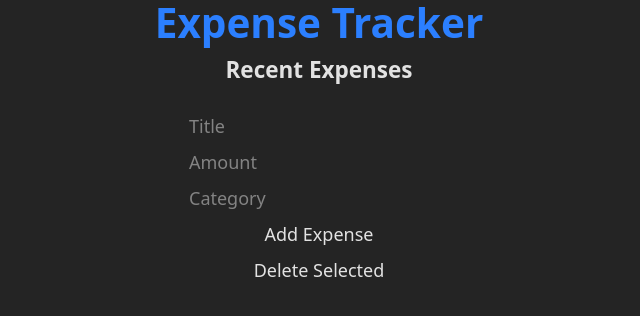
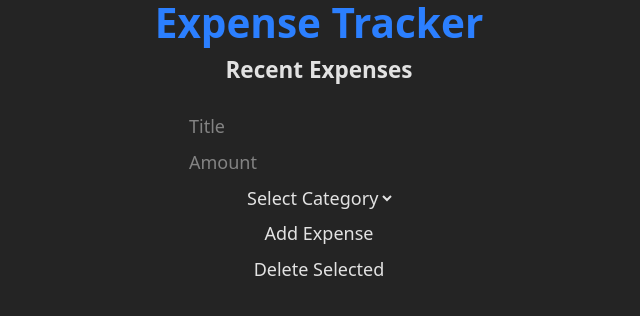
Before and after one commit to nicolaschen2293/expenseTracker, a React (Vite) app in the folder app/: page /expenses in a window 1280 px wide. Shown: the top 316 px of the page, without its empty margins (321-961 px from the left). Built offline with nearby package versions, Linux system fonts and the light colour scheme.

Commit message:
refactor: switched to node version 20 for compatibility; feat: added statistics page and created a simple chart; refactor: switched category field to a fixed dropdown list.

```diff
--- a/app/package.json
+++ b/app/package.json
@@ -16,7 +16,8 @@
     "dotenv": "^16.5.0",
     "react": "^19.1.0",
     "react-dom": "^19.1.0",
-    "react-router-dom": "^7.6.2"
+    "react-router-dom": "^7.6.2",
+    "recharts": "^2.15.3"
   },
   "devDependencies": {
     "@eslint/js": "^9.25.0",
--- a/app/src/App.jsx
+++ b/app/src/App.jsx
@@ -1,12 +1,14 @@
 import { BrowserRouter as Router, Routes, Route } from 'react-router-dom'
 import LandingPage from './pages/LandingPage'
 import ExpenseListPage from './pages/ExpenseListPage'
+import StatisticsPage from './pages/StatisticsPage'
 
 function App() {
   return (
     <Routes>
       <Route path="/" element={<LandingPage />} />
       <Route path="/expenses" element={<ExpenseListPage />} />
+      <Route path="/statistics" element={<StatisticsPage />} />
     </Routes>
   )
 }
--- a/app/src/pages/ExpenseListPage.jsx
+++ b/app/src/pages/ExpenseListPage.jsx
@@ -102,6 +102,10 @@ function ExpenseListPage() {
     }
   }
 
+  const goToStatistics = () => {
+    navigate('/statistics');
+  }
+
   return (
     <div className="flex flex-col items-center min-h-screen content-center gap-2">
       <h1 className="text-blue-500 font-extrabold text-4xl">Expense Tracker</h1>
@@ -136,15 +140,24 @@ function ExpenseListPage() {
           onChange={(e) => setAmount(e.target.value)}
           required
         />
-        <input
-          type="text"
-          placeholder="Category"
+        <select
           value={category}
           onChange={(e) => setCategory(e.target.value)}
           required
-        />
+        >
+          <option value="">Select Category</option>
+          <option value="Food">Food</option>
+          <option value="Transport">Transport</option>
+          <option value="Bills">Bills</option>
+          <option value="Shopping">Shopping</option>
+          <option value="Health">Health</option>
+          <option value="Entertainment">Entertainment</option>
+          <option value="Luxury">Luxury</option>
+          <option value="Other">Other</option>
+        </select>
         <button onClick={handleSubmit}>Add Expense</button>
         {selectedExpenses && <button onClick={handleDelete}>Delete Selected</button>}
+        {token && <button className='bg-blue-500' onClick={goToStatistics}>Statistics</button>}
         {token && <button className='bg-red-500' onClick={handleLogOut}>Log Out</button>}
     </div>
   )
--- /dev/null
+++ b/app/src/pages/StatisticsPage.jsx
@@ -0,0 +1,68 @@
+import { useState, useEffect } from 'react'
+import { useNavigate } from 'react-router-dom';
+import { supabase } from '../../utils/supabase';
+import { BarChart, Bar, XAxis, YAxis, Tooltip, CartesianGrid } from 'recharts';
+
+function StatisticsPage() {
+    const [expenses, setExpenses] = useState([]);
+
+    const navigate = useNavigate();
+
+    const [token, setToken] = useState(null);
+
+    useEffect(() => {
+        async function checkToken() {
+        setToken(await getToken());
+        }
+
+        checkToken();
+    }, [])
+
+    useEffect(() => {
+        console.log('Session: ', token);
+    }, [token])
+
+    useEffect(() => {
+        async function listExpenses() {
+        await fetchExpenses();
+        }
+
+        if (token) listExpenses();
+    }, [token]);
+
+    async function getToken() {
+        const { data } = await supabase.auth.getSession();
+        return data.session?.access_token;
+    }
+
+    async function fetchExpenses() {
+        const res = await fetch("/api/getExpenses", {
+        method:"GET",
+        headers: {
+            Authorization: `Bearer ${token}`,
+        },
+        });
+        const data = await res.json();
+        setExpenses(data);
+    }
+
+    const chartData = expenses.map(expense => ({
+        title: expense.title,
+        amount: expense.amount,
+    }));
+
+    return (
+        <div className='flex flex-col items-center min-h-screen content-center gap-2 justify-center text-blue-500'>
+            <h1 className=''>Spendings</h1>
+            <BarChart width={600} height={300} data={chartData}>
+                <CartesianGrid strokeDasharray="3 3" />
+                <XAxis dataKey="title" />
+                <YAxis />
+                <Tooltip />
+                <Bar dataKey="amount" fill="#ffffff" />
+            </BarChart>
+        </div>
+    )
+}
+
+export default StatisticsPage
```
Also changed, not shown: 1 other file (tests, documents, lock files or other folders).
